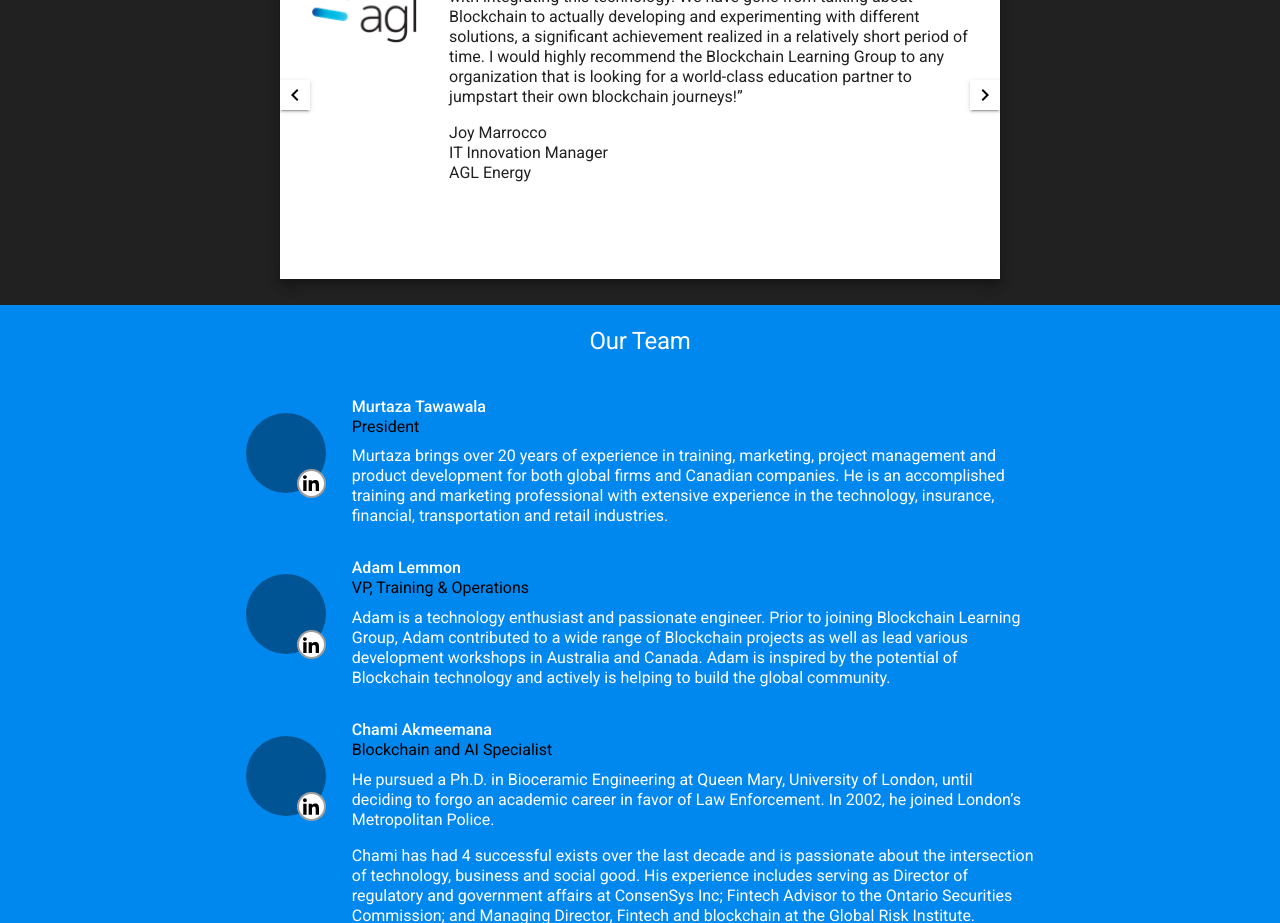
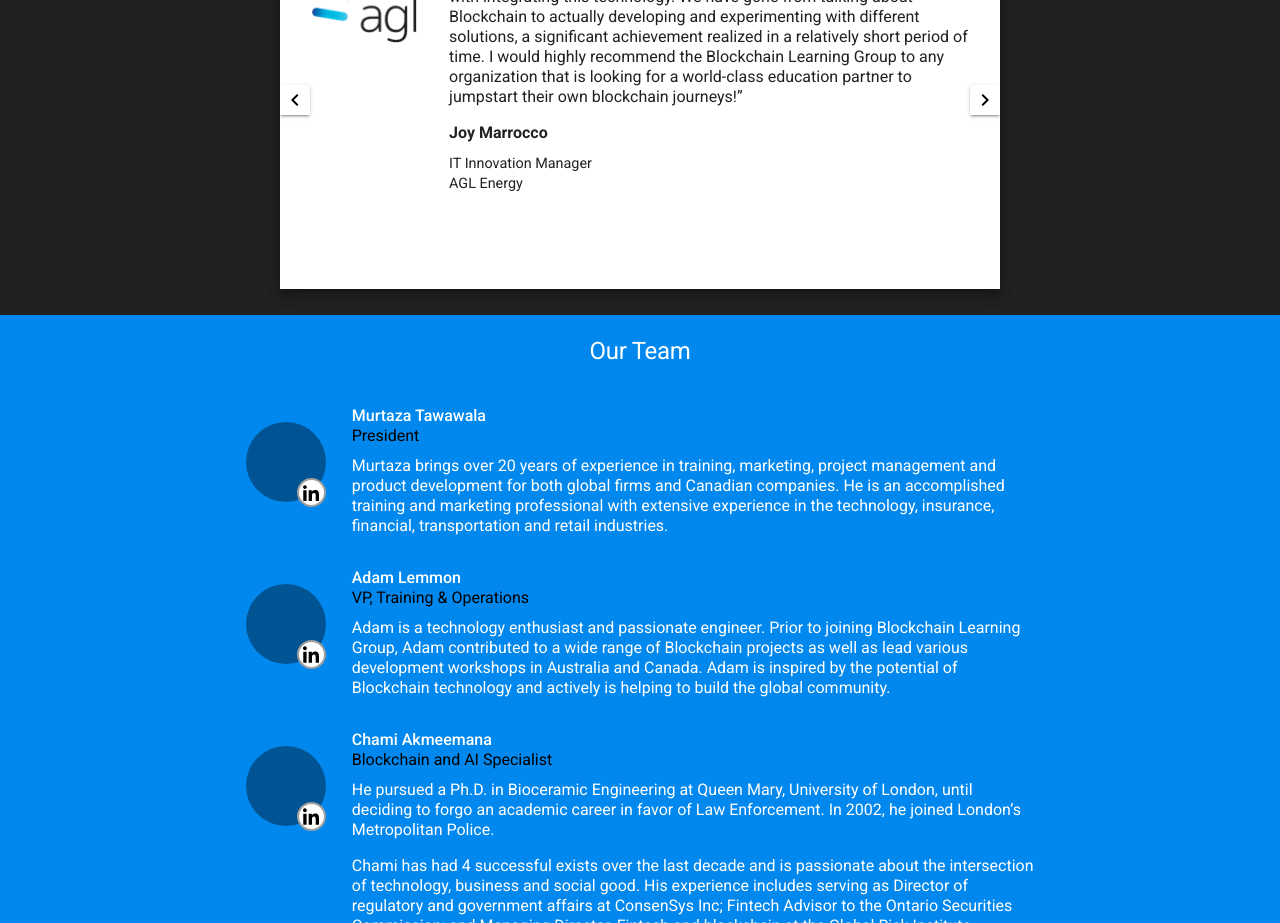
Before and after one commit to Blockchain-Learning-Group/Blockchain-Learning-Group.github.io, a React (Create React App) app: page / in a window 1280 px wide. Shown: the part 2440-3363 px from the top of the page. Built offline with nearby package versions, Linux system fonts and the light colour scheme.

Commit message:
update(Clients)

```diff
--- a/public/styles/main.css
+++ b/public/styles/main.css
@@ -941,6 +941,11 @@ a {
           height: 100px; }
       #Clients > footer ul li > div:last-child footer h4 {
         margin: 0; }
+        #Clients > footer ul li > div:last-child footer h4 div:first-child {
+          margin-bottom: 0.618rem; }
+        #Clients > footer ul li > div:last-child footer h4 small {
+          font-size: 0.9rem;
+          line-height: 0.9rem !important; }
     @media (min-width: 480px) {
       #Clients > footer ul {
         position: relative; }
--- a/src/components/Clients.jsx
+++ b/src/components/Clients.jsx
@@ -52,9 +52,15 @@ export default class extends React.Component {
                                 </header>
                                 <footer>
                                     <h4>
-                                        <div>Joy Marrocco</div>
-                                        <div>IT Innovation Manager</div>
-                                        <div>AGL Energy</div>
+                                        <div>
+                                            <strong>Joy Marrocco</strong>
+                                        </div>
+                                        <div>
+                                            <small>IT Innovation Manager</small>
+                                        </div>
+                                        <div>
+                                            <small>AGL Energy</small>
+                                        </div>
                                     </h4>
                                 </footer>
                             </div>
@@ -70,9 +76,15 @@ export default class extends React.Component {
                                 </header>
                                 <footer>
                                     <h4>
-                                        <div>Nadeem Nathoo</div>
-                                        <div>Executive Director,</div>
-                                        <div>The Knowledge Society</div>
+                                        <div>
+                                            <strong>Nadeem Nathoo</strong>
+                                        </div>
+                                        <div>
+                                            <small>Executive Director</small>
+                                        </div>
+                                        <div>
+                                            <small>The Knowledge Society</small>
+                                        </div>
                                     </h4>
                                 </footer>
                             </div>
@@ -88,9 +100,15 @@ export default class extends React.Component {
                                 </header>
                                 <footer>
                                     <h4>
-                                        <div>Ivan Carlisle, BA, BE(Monash), MTeach, MEdPolicy(Int)(Melb)</div>
-                                        <div>Director of STEM, Teacher of Mathematics & Algorithmics</div>
-                                        <div>Melbourne Girls Grammar School</div>
+                                        <div>
+                                            <strong>Ivan Carlisle, BA, BE(Monash), MTeach, MEdPolicy(Int)(Melb)</strong>
+                                        </div>
+                                        <div>
+                                            <small>Director of STEM, Teacher of Mathematics & Algorithmics</small>
+                                        </div>
+                                        <div>
+                                            <small>Melbourne Girls Grammar School</small>
+                                        </div>
                                     </h4>
                                 </footer>
                             </div>
--- a/src/styles/components/Clients.scss
+++ b/src/styles/components/Clients.scss
@@ -86,6 +86,15 @@ $slide-max-width: 720px;
                     footer {
                         h4 {
                             margin: 0;
+
+                            div:first-child {
+                                margin-bottom: 0.618rem;
+                            }
+
+                            small {
+                                font-size: 0.9rem;
+                                line-height: 0.9rem !important;
+                            }
                         }
                     }
                 }
```
